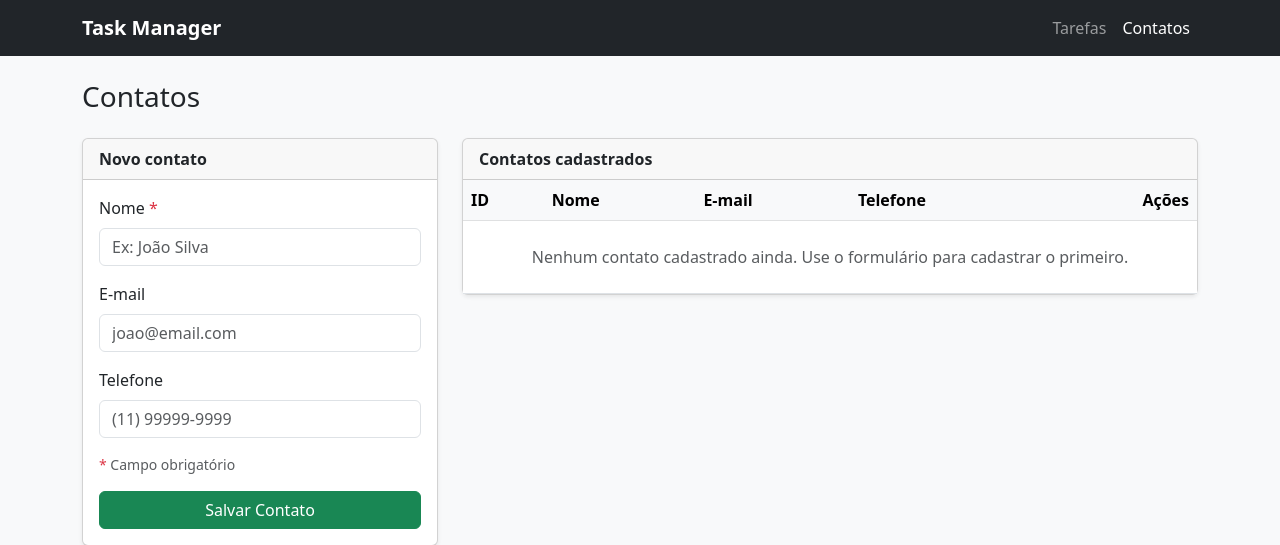
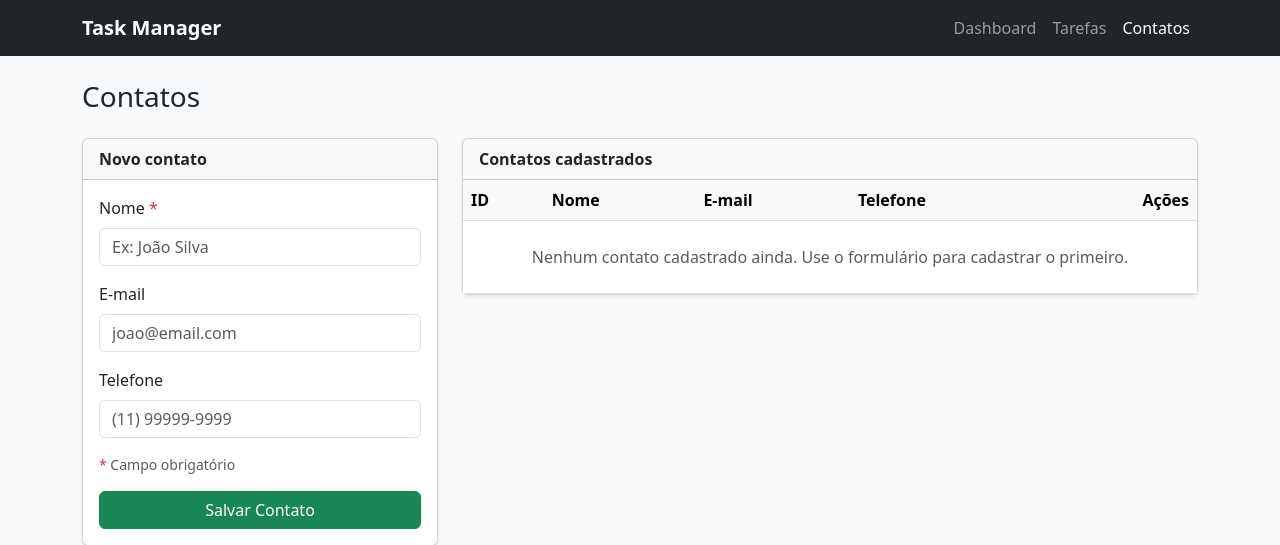
Before and after one commit to mascarnhas/Tutorial-Flask---Wake-up-Call, a Flask app: page /contatos in a window 1280 px wide. Shown: the top 545 px of the page. Run offline with Flask 3, Linux system fonts and the light colour scheme.

Commit message:
adicionado link Dashboard ao menu

```diff
--- a/templates/base.html
+++ b/templates/base.html
@@ -20,9 +20,10 @@
 
 <body class="bg-body-tertiary">
     <nav class="navbar navbar-expand navbar-dark bg-dark mb-4">
-        <div class="container">
+        <div class="container flex-wrap">
             <a class="navbar-brand fw-bold" href="/">Task Manager</a>
-            <div class="navbar-nav ms-auto">
+            <div class="navbar-nav ms-sm-auto">
+                {{ item_menu('/dashboard', 'Dashboard') }}
                 {{ item_menu('/tarefas', 'Tarefas') }}
                 {{ item_menu('/contatos', 'Contatos') }}
             </div>
@@ -38,10 +39,8 @@
                 </div>
             {% endfor %}
         {% endwith %}
-
         {% block content %}{% endblock %}
     </main>
-
     <script src="https://cdn.jsdelivr.net/npm/bootstrap@5.3.0/dist/js/bootstrap.bundle.min.js"></script>
 </body>
 </html>
```
